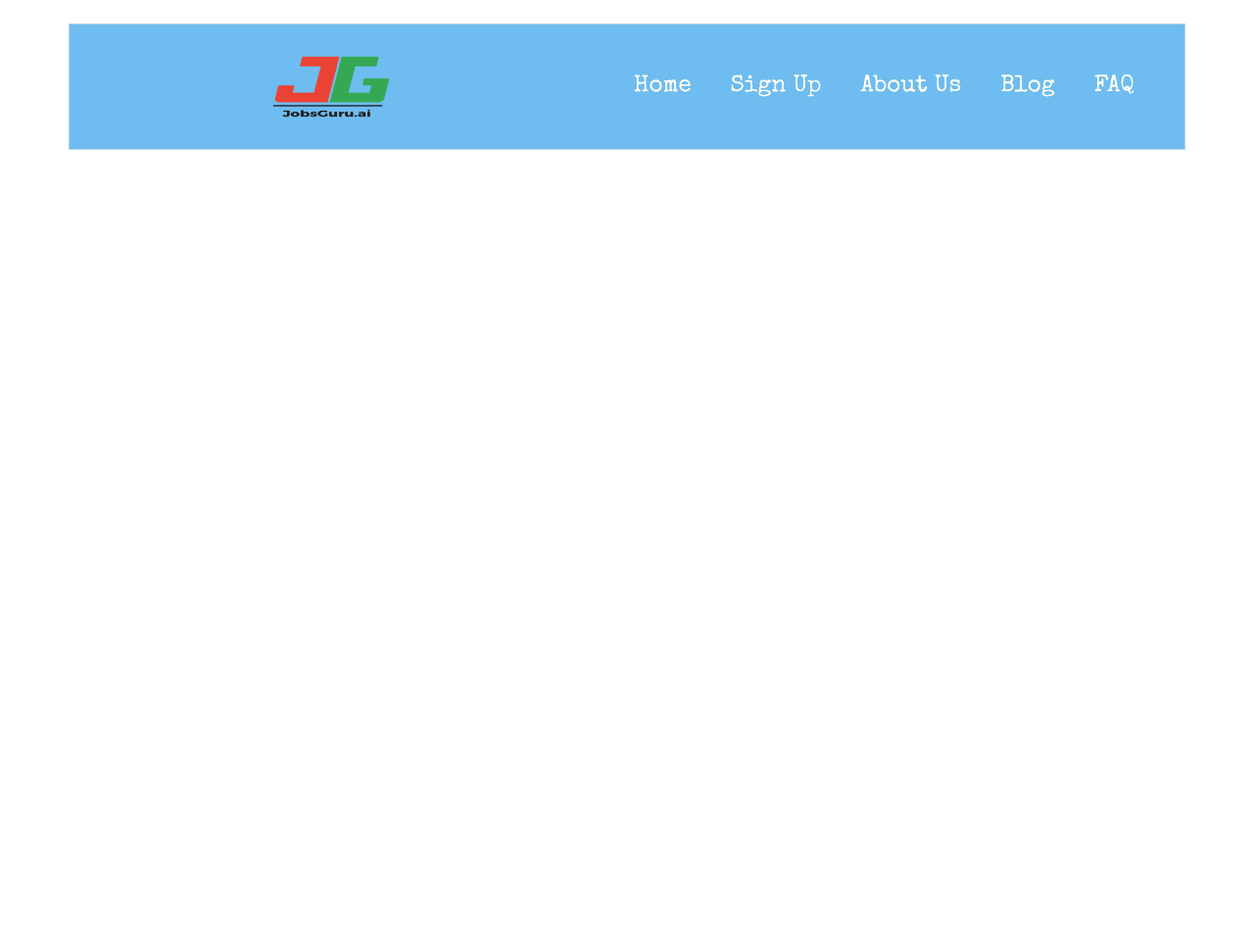
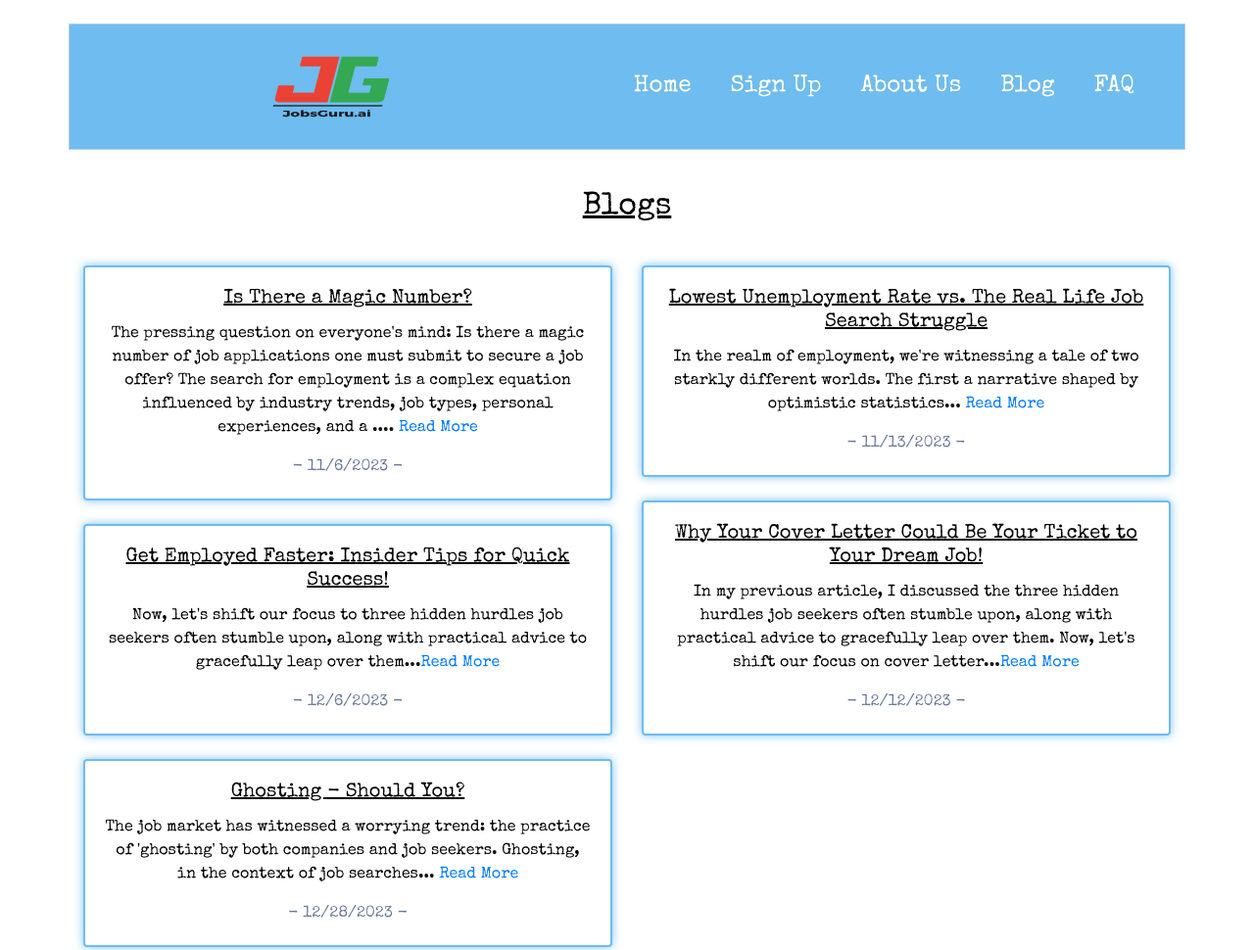
Before and after one commit to huntscato/jobs-guru-4, a website built with Parcel: page blogs.html in a window 1280 px wide. Shown: the top 970 px of the page at 98% size. Before the commit the page ends 800 px from the top, so only its background shows below. Built offline with nearby package versions, Linux system fonts and the light colour scheme.

Commit message:
Completed Blogs page

```diff
--- a/blogs.html
+++ b/blogs.html
@@ -59,6 +59,59 @@
     </div>
   </header>
 
+  <div class="container" id="blog-container">
+    <h1 id="blog-h1">Blogs</h1>
+    <div class="row">
+      <!-- First Column -->
+      <div class="col-md-6">
+        <!-- Blog Card 1 -->
+        <div class="card mb-4">
+          <div class="card-body">
+            <h5 class="card-title">Is There a Magic Number?</h5>
+            <p class="card-text">The pressing question on everyone's mind: Is there a magic number of job
+              applications one must submit to secure a job offer? The search for employment is a complex
+              equation influenced by industry trends, job types, personal experiences, and a .... <a href="https://www.jobsguru.ai/blogs/2023/Nov/is-there-a-magic-number.html"> Read More</a></p>
+              <span class="blog-span">- 11/6/2023 -</span>
+          </div>
+        </div>
+        <!-- Blog Card 2 -->
+        <div class="card mb-4">
+          <div class="card-body">
+            <h5 class="card-title">Get Employed Faster: Insider Tips for Quick Success!</h5>
+            <p class="card-text">Now, let's shift our focus to three hidden hurdles job seekers often stumble upon, along with practical advice to gracefully leap over them...<a href="https://www.jobsguru.ai/blogs/2023/Dec/get-employed-faster-Insider-tips-for-quick-success.html">Read More</a></p>
+            <span class="blog-span">- 12/6/2023 -</span>
+          </div>
+        </div>
+        <!-- Blog Card 3 -->
+        <div class="card mb-4">
+          <div class="card-body">
+            <h5 class="card-title">Ghosting - Should You?</h5>
+            <p class="card-text">The job market has witnessed a worrying trend: the practice of 'ghosting' by both companies and job seekers. Ghosting, in the context of job searches... <a href="https://www.jobsguru.ai/blogs/2023/Dec/ghosting-should-you.html">Read More</a></p>
+            <span class="blog-span">- 12/28/2023 -</span>
+          </div>
+        </div>
+      </div>
+      <!-- Second Column -->
+      <div class="col-md-6">
+        <!-- Blog Card 4 -->
+        <div class="card mb-4">
+          <div class="card-body">
+            <h5 class="card-title">Lowest Unemployment Rate vs. The Real Life Job Search Struggle</h5>
+            <p class="card-text">In the realm of employment, we're witnessing a tale of two starkly different worlds. The first a narrative shaped by optimistic statistics... <a href="https://www.jobsguru.ai/blogs/2023/Nov/Lowest-Unemployment-Rate-vs-the-Real-Life-Job-Search-Struggle.html">Read More</a></p>
+            <span class="blog-span">- 11/13/2023 -</span>
+          </div>
+        </div>
+        <!-- Blog Card 5 -->
+        <div class="card mb-4">
+          <div class="card-body">
+            <h5 class="card-title">Why Your Cover Letter Could Be Your Ticket to Your Dream Job!</h5>
+            <p class="card-text">In my previous article, I discussed the three hidden hurdles job seekers often stumble upon, along with practical advice to gracefully leap over them. Now, let's shift our focus on cover letter...<a href="https://www.jobsguru.ai/blogs/2023/Dec/cover-letter-should-you.html">Read More</a></p>
+            <span class="blog-span">- 12/12/2023 -</span>
+          </div>
+        </div>
+    </div>
+  </div>
+
 
 
   <!-- Add your site or application content here -->
--- a/css/main.css
+++ b/css/main.css
@@ -153,6 +153,22 @@
       text-align: center;
      }
 
+     #blog-container {
+      margin-bottom: 40px;
+      margin-top: 40px;
+     }
+
+     #blog-h1 {
+      color: black;
+      margin-bottom: 40px;
+      text-align: center;
+      text-decoration: underline;
+     }
+
+     .blog-span {
+      color:rgba(101, 120, 153, 1);
+     }
+
      .btn-logo {
       align-items: center;
       display: inline-flex;
@@ -163,14 +179,24 @@
       width: 30px;
      }
 
+     .card {
+      border: 2px solid #6ebcf0 !important;
+      box-shadow: 0 0 10px rgba(110, 188, 240, 0.9)
+     }
+
      .card-body {
       color: black;
      }
 
-     .card {
-      border: 2px solid #6ebcf0 !important;
-      box-shadow: 0 0 10px rgba(110, 188, 240, 0.9)
+     .card-text {
+      color: black;
      }
+
+     .card-title {
+      color: black;
+      text-decoration: underline;
+     }
+
 
      .col-md-6 {
        text-align: center;
```
